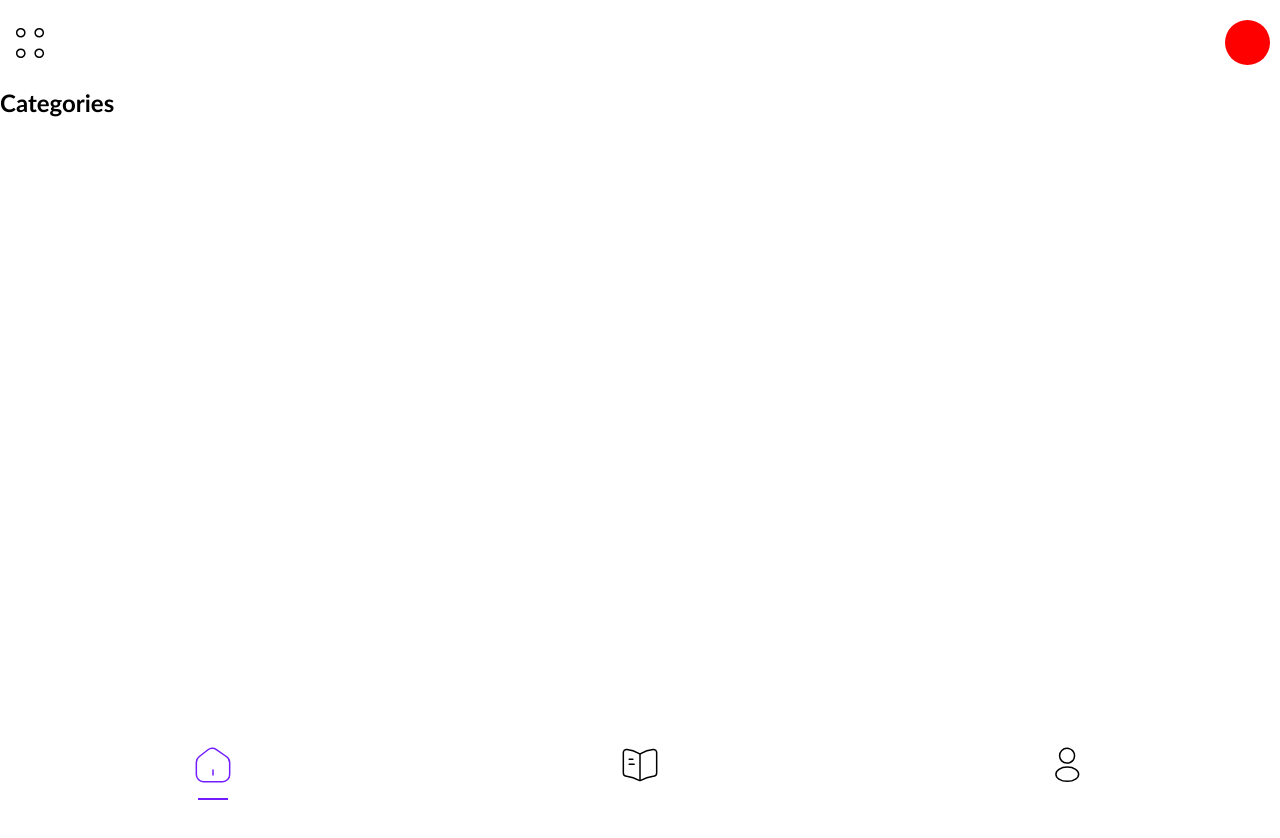
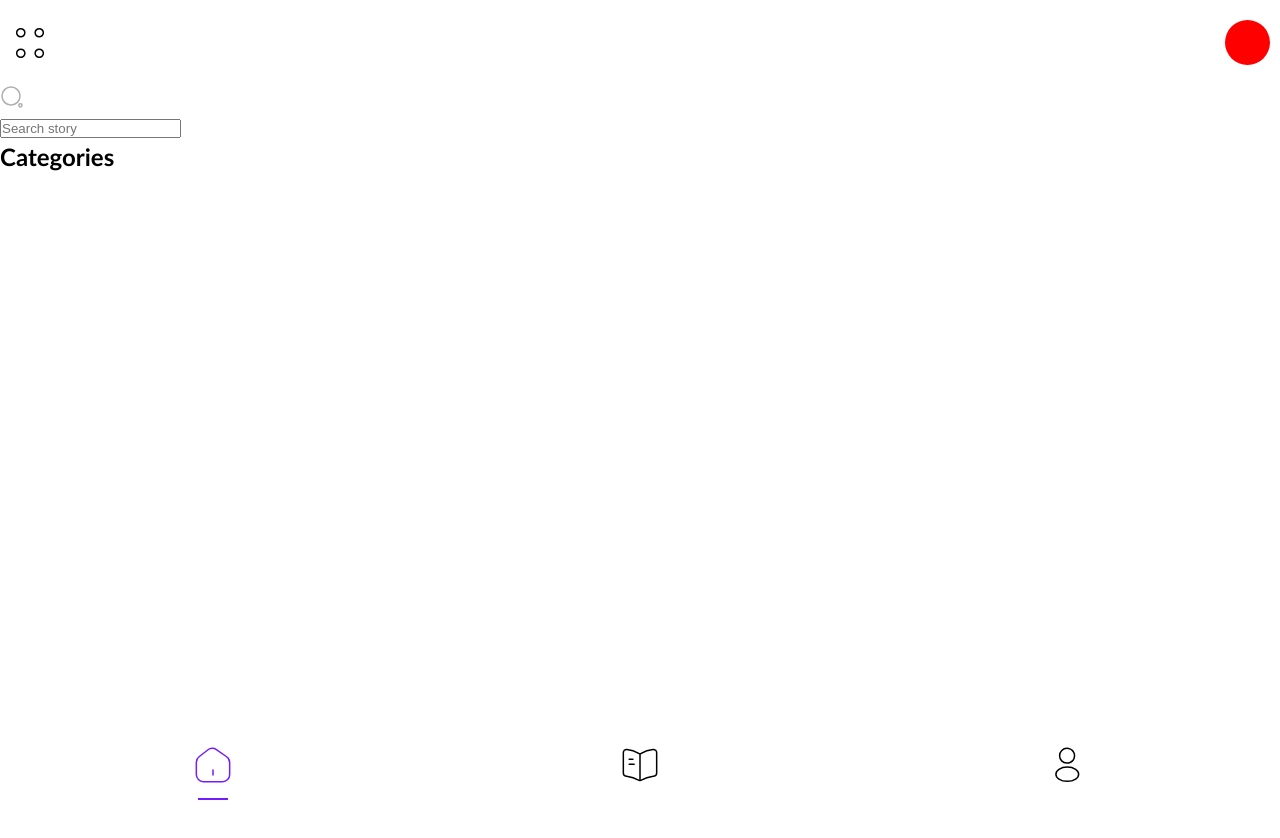
Before and after one commit to DihanVermeulen/CodeSpace-Storyful-Fullstack_application, a React (Vite) app in the folder Storyful-client/: page / in a window 1280 px wide. Shown: the top 838 px of the page. Built offline with nearby package versions, Linux system fonts and the light colour scheme.

Commit message:
Updated searchbar
Uses svg icon as search icon and stroke changes on input focus

```diff
--- a/Storyful-client/src/components/layout/Searchbar/Searchbar.tsx
+++ b/Storyful-client/src/components/layout/Searchbar/Searchbar.tsx
@@ -1,5 +1,36 @@
+import { useState } from "react";
+import "./Searchbar.css";
+
 const Searchbar = () => {
+  const [inputFocused, setInputFocused] = useState<boolean>(false);
 
-}
+  return (
+    <div className="searchbar-container">
+      <div>
+        <svg
+          width="24"
+          height="24"
+          viewBox="0 0 24 24"
+          fill="none"
+          xmlns="http://www.w3.org/2000/svg"
+        >
+          <path
+            d="M11 20C13.3869 20 15.6761 19.0518 17.364 17.364C19.0518 15.6761 20 13.3869 20 11C20 8.61305 19.0518 6.32387 17.364 4.63604C15.6761 2.94821 13.3869 2 11 2C8.61305 2 6.32387 2.94821 4.63604 4.63604C2.94821 6.32387 2 8.61305 2 11C2 13.3869 2.94821 15.6761 4.63604 17.364C6.32387 19.0518 8.61305 20 11 20ZM18.93 20.69C19.46 22.29 20.67 22.45 21.6 21.05C22.45 19.77 21.89 18.72 20.35 18.72C19.21 18.71 18.57 19.6 18.93 20.69Z"
+            stroke={inputFocused ? "#721CFF" : "#AFAFAF"}
+            strokeWidth="1.5"
+            strokeLinecap="round"
+            strokeLinejoin="round"
+          />
+        </svg>
+      </div>
+      <input
+        className="searchbar-container-input"
+        placeholder="Search story"
+        onFocus={() => setInputFocused(true)}
+        onBlur={() => setInputFocused(false)}
+      />
+    </div>
+  );
+};
 
 export default Searchbar;
```
